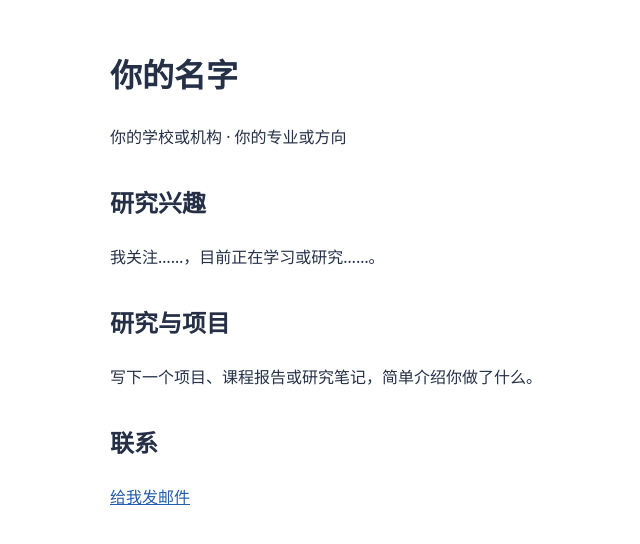
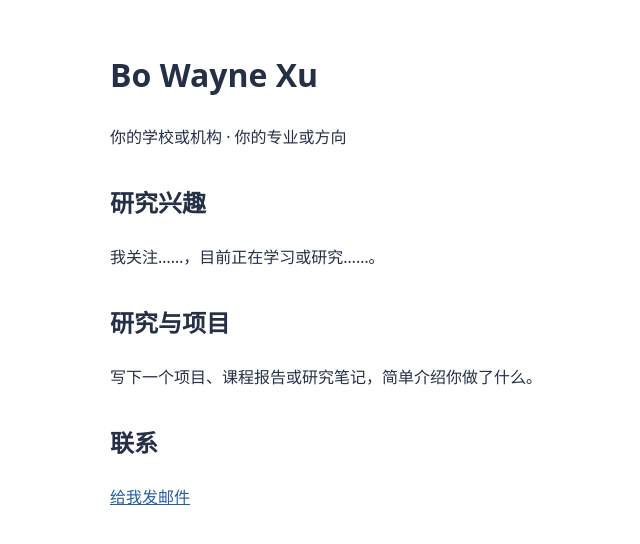
Before and after one commit to Transportation-X/TransportationX, a plain HTML site: page index.html in a window 1280 px wide. Shown: the whole page, without its empty margins (180-820 px from the left). Drawn offline with Linux system fonts and the light colour scheme.

Commit message:
Update index.html

```diff
--- a/index.html
+++ b/index.html
@@ -3,7 +3,7 @@
 <head>
   <meta charset="utf-8">
   <meta name="viewport" content="width=device-width, initial-scale=1">
-  <title>你的名字 · 学术主页</title>
+  <title>Bo Wayne Xu · 学术主页</title>
   <style>
     body {
       max-width: 700px;
@@ -19,7 +19,7 @@
 </head>
 <body>
   <main>
-    <h1>你的名字</h1>
+    <h1>Bo Wayne Xu</h1>
     <p>你的学校或机构 · 你的专业或方向</p>
 
     <h2>研究兴趣</h2>
```
